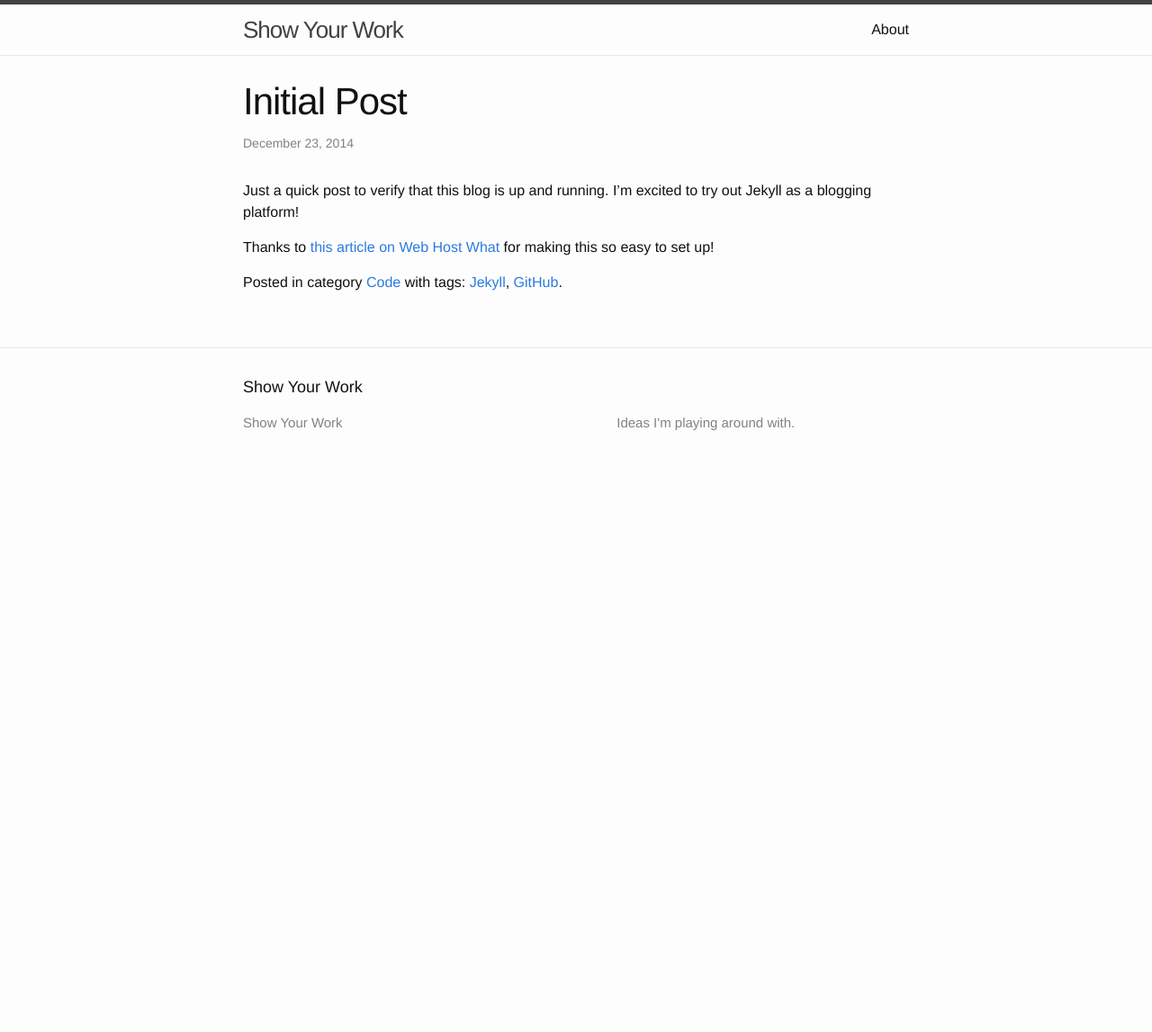
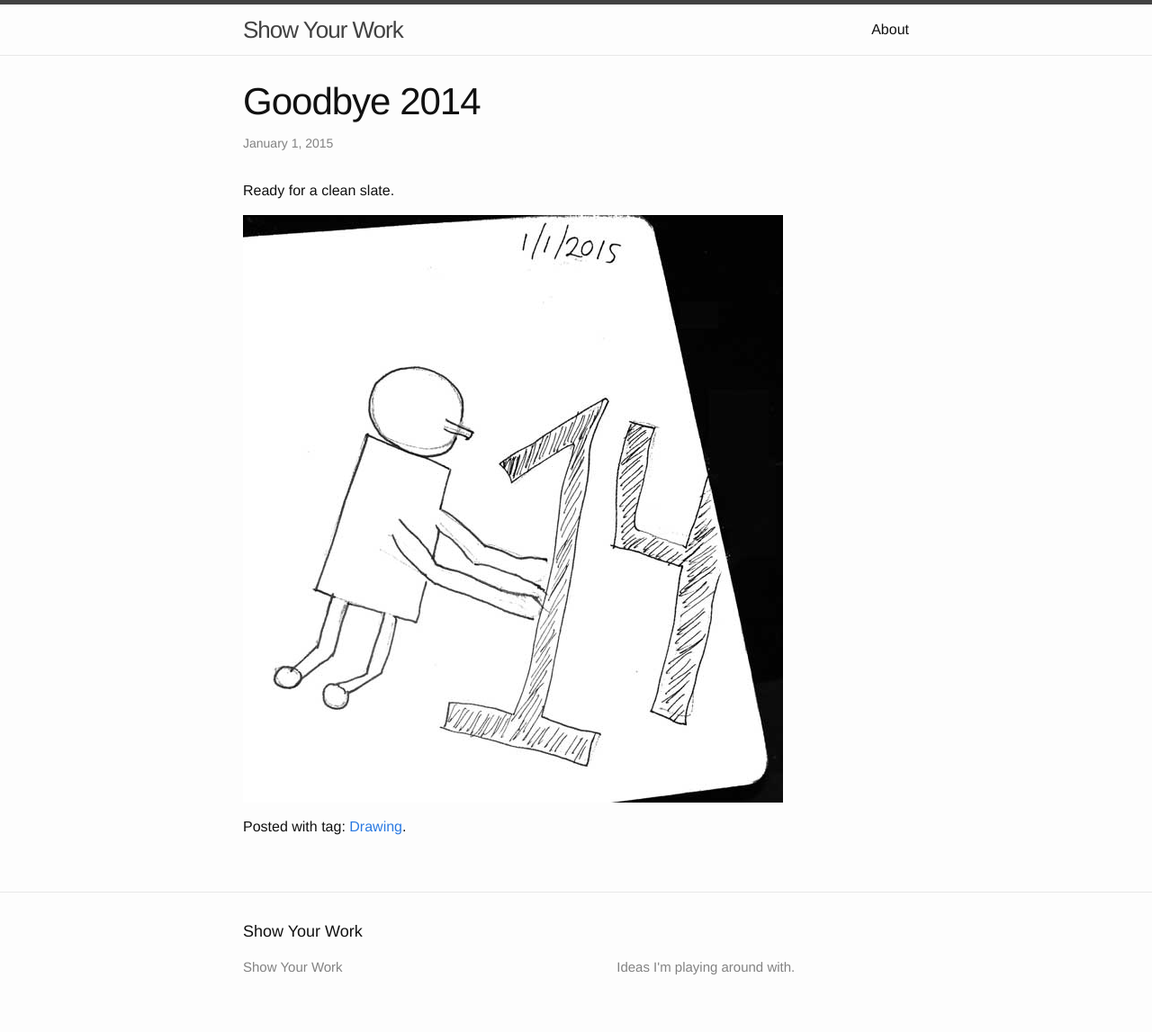
Before and after one commit to khealy/khealy.github.io, a Jekyll site: the page built from _posts/2014-12-23-initial-post.markdown, in a window 1280 px wide. Shown: the whole page at 90% size. Built offline with Jekyll 4.4.1, drawn with Linux system fonts in a browser that asks for light colours; before the commit the page ends 900 px from its top, so only the background shows below that.

Commit message:
New post

```diff
--- a/_data/tags.yml
+++ b/_data/tags.yml
@@ -1,3 +1,6 @@
+- slug: drawing
+  name: Drawing
+
 - slug: github
   name: GitHub
 
--- a/_posts/2014-12-23-initial-post.markdown
+++ b/_posts/2014-12-23-initial-post.markdown
@@ -1,10 +1,10 @@
 ---
 layout: post
-title:  "Initial Post"
-date:   2014-12-23 10:48:23
-category: code
-tags: [jekyll, github]
+title:  "Goodbye 2014"
+date:   2015-01-01
+category: creations
+tags: [drawing]
 ---
-Just a quick post to verify that this blog is up and running. I'm excited to try out Jekyll as a blogging platform!
+Ready for a clean slate.
 
-Thanks to <a href="http://www.webhostwhat.com/guide-how-to-host-jekyll-blog-on-github-using-a-mac/" target="_blank">this article on Web Host What</a> for making this so easy to set up!
+![My helpful screenshot]({{ site.url }}/images/2014/01/goodbye2014.jpg)
--- /dev/null
+++ b/taxonomy/tag/drawing.markdown
@@ -0,0 +1,6 @@
+---
+layout: blog_by_tag
+title: 'Posts by tag: drawing'
+tag: drawing
+permalink: taxonomy/tag/drawing/
+---
```
Also changed, not shown: images/2014/01/goodbye2014.jpg (added), 1 other file.
